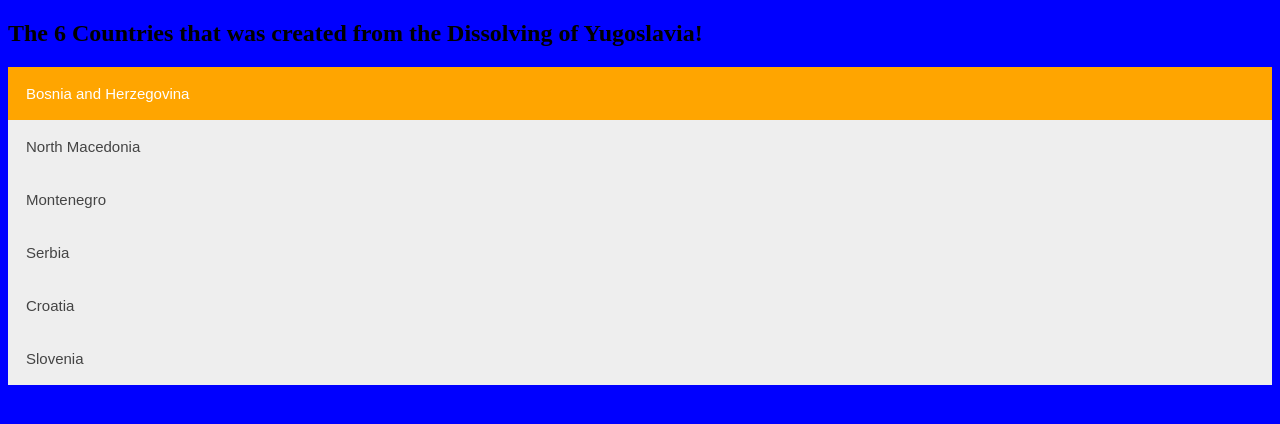
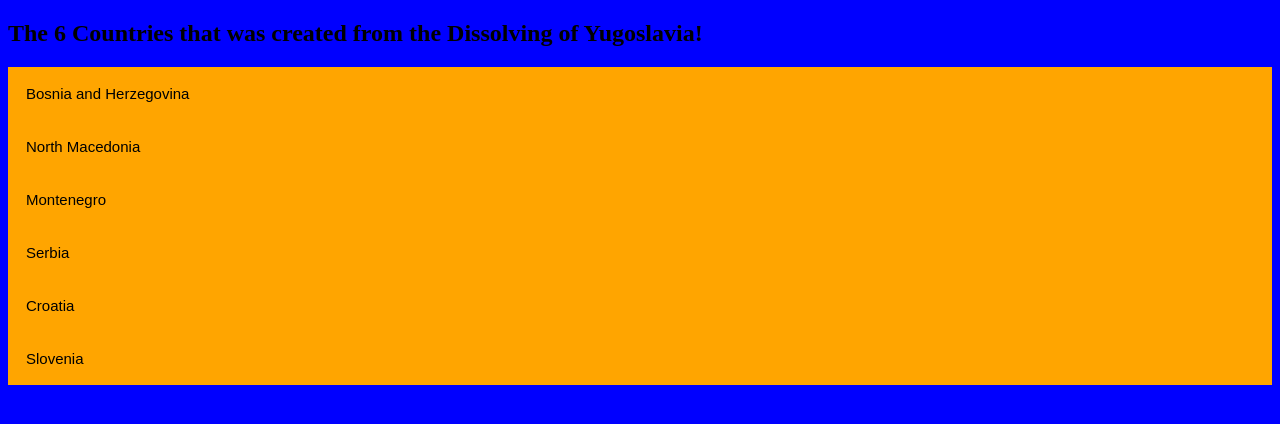
Before and after one commit to Gaines2025/Mis4013HW1, a plain HTML site: page index.html in a window 1280 px wide. Drawn offline with Linux system fonts and the light colour scheme.

Commit message:
Update index.html

```diff
--- a/index.html
+++ b/index.html
@@ -37,7 +37,7 @@
 
 <button class="accordion"style=
         "background-color: orange;
-        color: white;">Bosnia and Herzegovina</button>
+        color: Black;">Bosnia and Herzegovina</button>
 <div class="panel">
     <p><a href="https://en.wikipedia.org/wiki/Bosnia_and_Herzegovina" target="_blank">Bosnia and Herzegovina Wiki</a></p>
 <div    class="link-container">
@@ -45,7 +45,9 @@
 </div>
 </div>
 
-<button class="accordion">North Macedonia</button>
+<button class="accordion"style=
+        "background-color: orange;
+        color: Black;">North Macedonia</button>
 <div class="panel">
     <p><a href="https://en.wikipedia.org/wiki/North_Macedonia" target="_blank">North Macedonia Wiki</a></p>
 <div    class="link-container">
@@ -53,7 +55,9 @@
 </div>
 </div>
 
-<button class="accordion">Montenegro</button>
+<button class="accordion"style=
+        "background-color: orange;
+        color: Black;">Montenegro</button>
 <div class="panel">
     <p><a href="https://en.wikipedia.org/wiki/Montenegro" target="_blank">Montenegro Wiki</a></p>
 <div    class="link-container">
@@ -61,7 +65,9 @@
 </div>
 </div>
 
-<button class="accordion">Serbia</button>
+<button class="accordion"style=
+        "background-color: orange;
+        color: Black;">Serbia</button>
 <div class="panel">
     <p><a href="https://en.wikipedia.org/wiki/Serbia" target="_blank">Serbia Wiki</a></p>
 <div    class="link-container">
@@ -69,7 +75,9 @@
 </div>
 </div>
 
-<button class="accordion">Croatia</button>
+<button class="accordion"style=
+        "background-color: orange;
+        color: Black;">Croatia</button>
 <div class="panel">
     <p><a href="https://en.wikipedia.org/wiki/Croatia" target="_blank">Croatia Wiki</a></p>
 <div    class="link-container">
@@ -77,7 +85,9 @@
 </div>
 </div>
 
-<button class="accordion">Slovenia</button>
+<button class="accordion"style=
+        "background-color: orange;
+        color: Black;">Slovenia</button>
 <div class="panel">
     <p><a href="https://en.wikipedia.org/wiki/Slovenia" target="_blank">Slovenia Wiki</a></p>
 <div    class="link-container">
```
